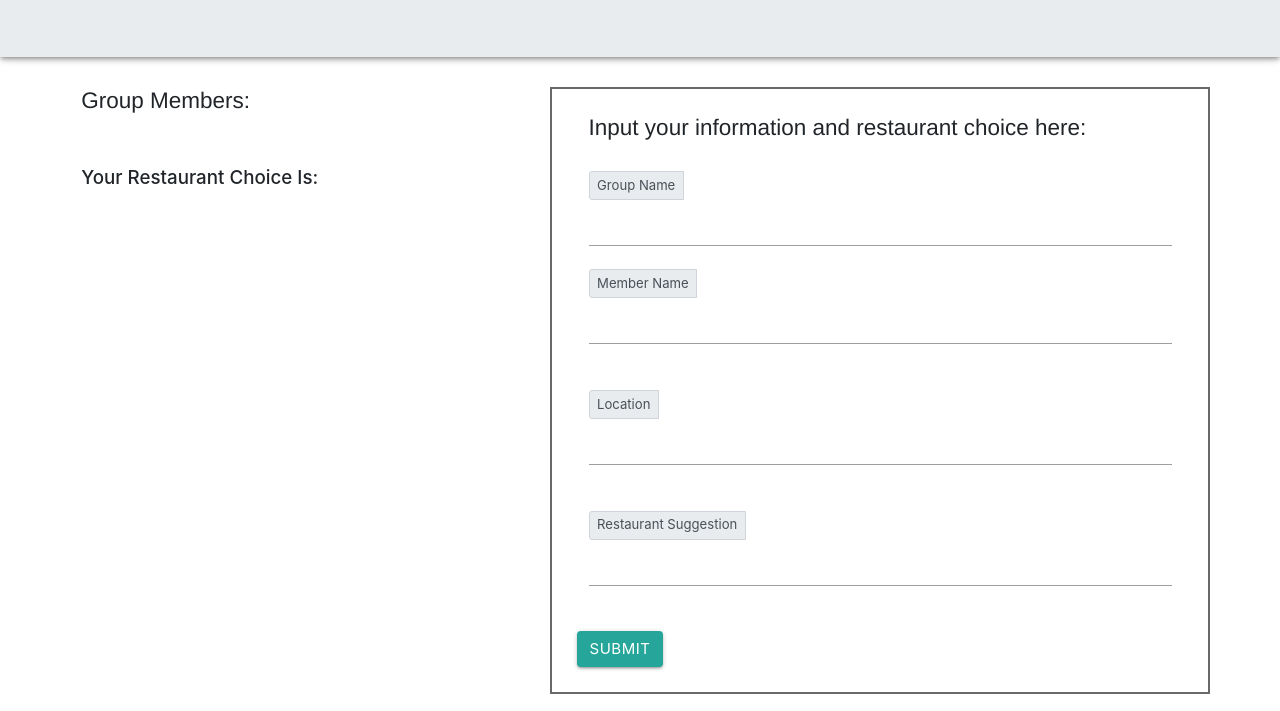
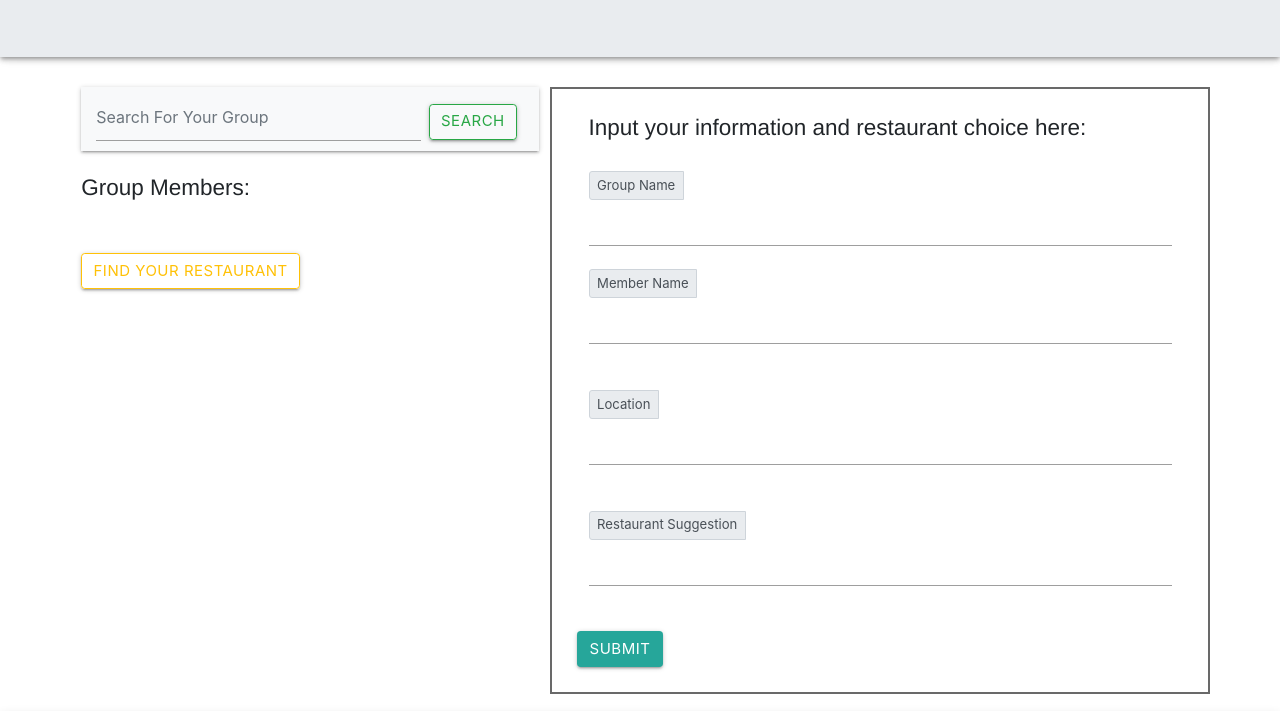
Before and after one commit to a-murph/Project-2, a website: page public/app.html in a window 1280 px wide. Shown: the part 599-1310 px from the top of the page. Drawn offline with nearby package versions, Linux system fonts and the light colour scheme.

Commit message:
search bar

```diff
--- a/public/app.html
+++ b/public/app.html
@@ -30,19 +30,29 @@
 
 		<div class="container">
 			<div class="row">
-				<div class="col" id="group">
-					<h4>Group Members: </h4>
+				<div class="col">
+						<nav class="navbar navbar-light bg-light">
+								<form class="form-inline">
+								  <input class="form-control mr-sm-2" type="search" placeholder="Search For Your Group" aria-label="Search" id="groupInput">
+								  <button class="btn btn-outline-success my-2 my-sm-0" type="submit" id="groupSearch">Search</button>
+								</form>
+							  </nav>
+							  <br>
+							  <div id="group">
+						<h4>Group Members: </h4>
 					<div id="groupNames">
 
 					</div>
 					<br>
 					<br>
 					<div id="restChoice">
-						<h5>Your Restaurant Choice Is: </h5>
+							<button type="button" class="btn btn-outline-warning">Find Your Restaurant</button>
 						<div id="restRandom">
 
 						</div>
 					</div>
+				</div>
+
 				</div>
 
 				<div id="form">
@@ -80,10 +90,6 @@
 					<button class="waves-effect waves-light btn" id="submit-restaurant">Submit</button>
 				</div>
 			</div>
-		</div>
-
-		<div class="parallax-container">
-			<div class="parallax"><img src="images/lunchForms-pic1.jpg"></div>
 		</div>
 
 		<footer class="footer text-center py-2  z-depth-2 crimson">
--- a/public/style.css
+++ b/public/style.css
@@ -21,3 +21,9 @@ h4 {
 	display: inline-block;
 	margin-right: 12px;
 }
+#groupSearch{
+    float:right;
+}
+#groupInput{
+    width:325px;
+}
```
